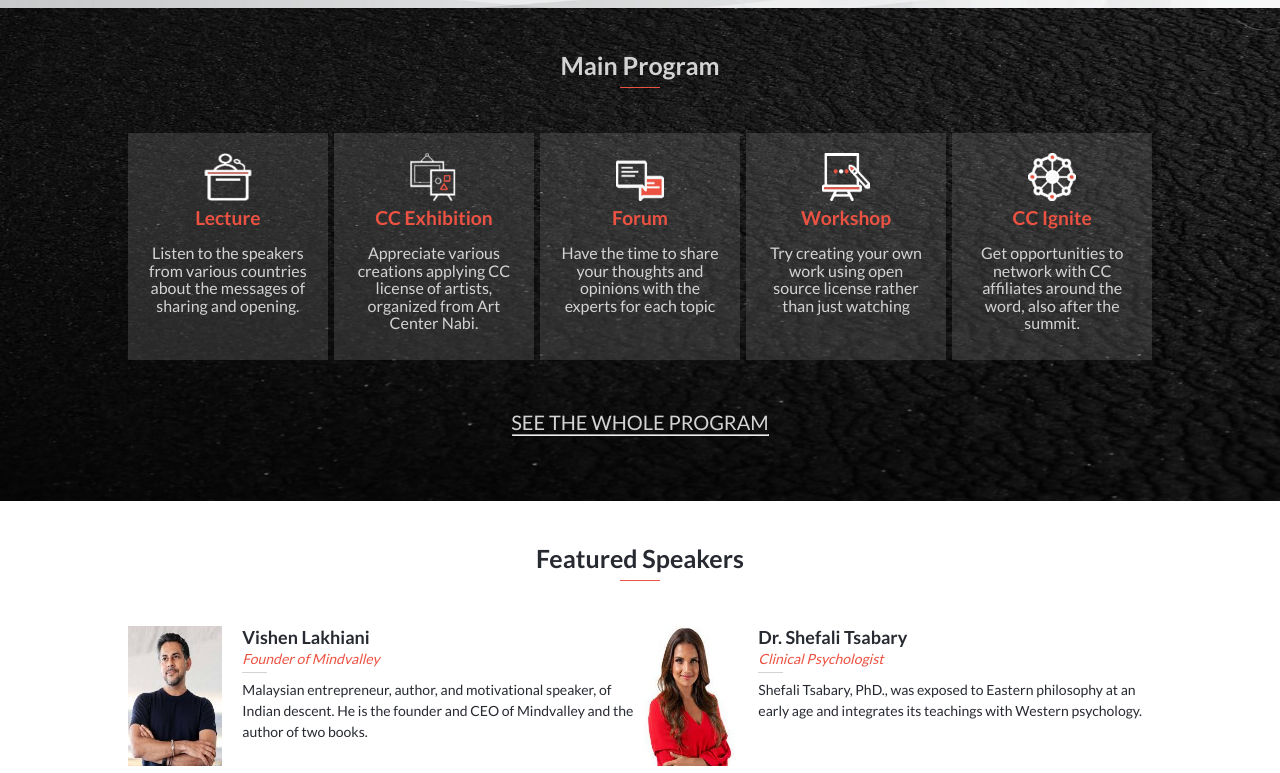
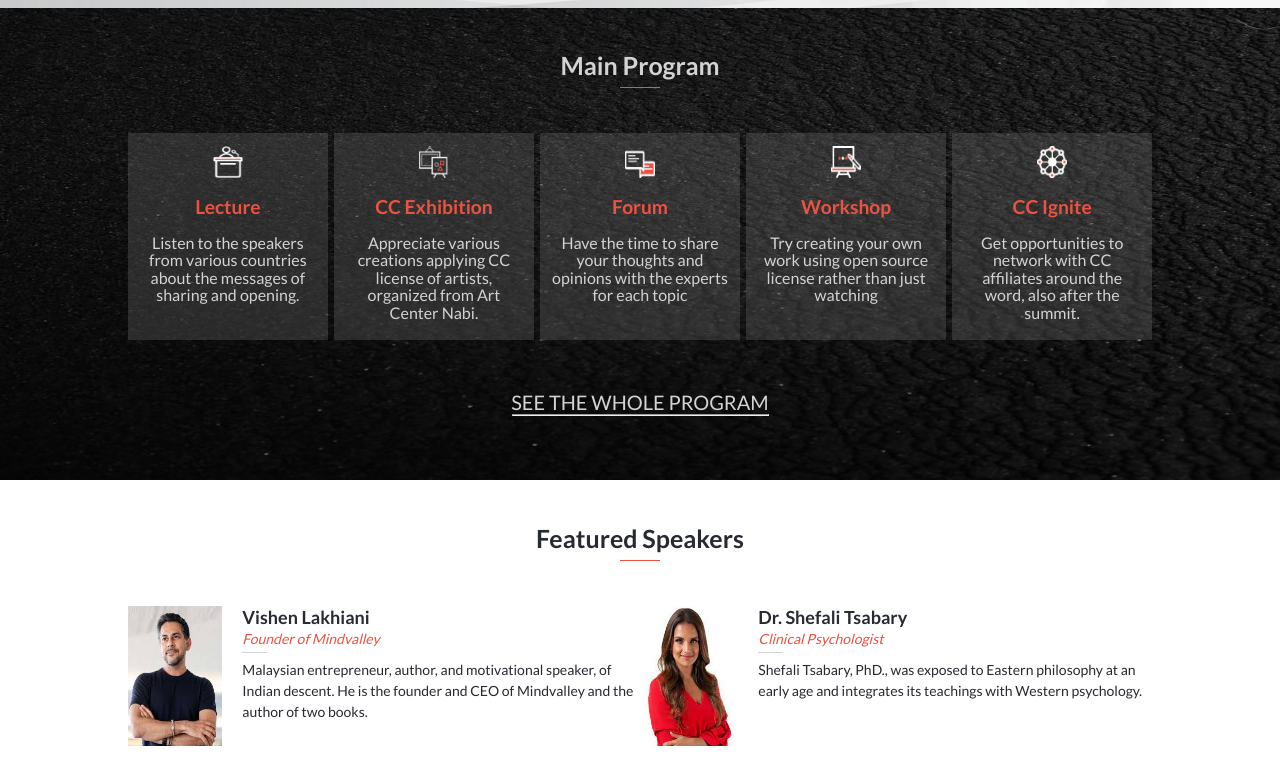
Before and after one commit to Sahar-AbdelSamad/MindvalleySummit, a plain HTML site: page index.html in a window 1280 px wide. Shown: the part 980-1753 px from the top of the page. Drawn offline with Linux system fonts and the light colour scheme.

Commit message:
Fix styling on mobile version

```diff
--- a/index.html
+++ b/index.html
@@ -109,7 +109,7 @@
     <footer class="container footer">
         <img class="logo-footer" src="https://a.storyblok.com/f/60579/x/185af974a6/mv-logo-horizontal-colour.svg"
             alt="mindvalley logo">
-        <small>2021 Creative Commons Mindvalley, Inc.<br>Some Rights Reserved.</small>
+        <small>2021 CC Mindvalley, Inc. Some Rights Reserved.</small>
     </footer>
 </body>
 
--- a/script.js
+++ b/script.js
@@ -12,7 +12,7 @@ const toggleMenu = () => {
   navigation.classList.toggle('menu');
   listItem.innerText = ('Home');
   listItem.href = ('index.html');
-  listItem.classList.add('homeA');
+  listItem.classList.add('home-a');
   listItem.classList.toggle('homeLink');
   home.appendChild(listItem);
   navUl.insertBefore(listItem, navUl.childNodes[0]);
--- a/styles/main.css
+++ b/styles/main.css
@@ -1,4 +1,4 @@
-@import url('https://fonts.googleapis.com/css2?family=Lato:wght@100;300;400;700&display=swap');
+@import url("https://fonts.googleapis.com/css2?family=Lato:wght@100;300;400;700&display=swap");
 
 /* Custom styles */
 
@@ -10,7 +10,7 @@
 
 body {
   color: #272a31;
-  font-family: "Lato", sans-serif;
+  font-family: Lato, sans-serif;
   font-weight: 400;
   background: #fff;
   line-height: 1.5rem;
@@ -71,6 +71,11 @@ li {
   width: 30%;
 }
 
+.footer small {
+  text-align: center;
+  font-size: 0.8rem;
+}
+
 /*
   ========================================
   Home
@@ -80,7 +85,7 @@ li {
 /* Section 1 */
 
 .section1 {
-  background: url(../images/home/background.jpg) no-repeat;
+  background: url("../images/home/background.jpg") no-repeat;
   background-size: 100% 100%;
   height: 100%;
   padding: 20vh 5%;
@@ -123,7 +128,7 @@ li {
 /* Main Program */
 
 .main-program {
-  background: url(../images/home/black-background.jpeg) no-repeat;
+  background: url("../images/home/black-background.jpeg") no-repeat;
   background-size: 100% 100%;
   color: #d3d3d3;
 }
@@ -137,13 +142,13 @@ li {
 
 .grid-item {
   display: grid;
-  grid-template-columns: 5% 23% 66%;
+  grid-template-columns: 8% 23% 66%;
   grid-template-rows: 1fr;
-  grid-column-gap: 10px;
+  grid-column-gap: 0.6rem;
   align-items: center;
   border: none;
-  background: rgba(116, 116, 116, 0.3);
-  padding: 20px;
+  background: rgb(116 116 116 / 30%);
+  padding: 0.6rem;
 }
 
 .grid-item:hover {
@@ -152,15 +157,19 @@ li {
 
 .grid-item h4 {
   color: #ec5242;
-  font-size: 20px;
+  font-size: 0.9rem;
   display: flex;
   justify-content: center;
   align-items: center;
 }
 
 .icon {
-  width: 2rem !important;
-  height: 3rem !important;
+  width: 30px;
+  margin: auto;
+}
+
+.grid-item p {
+  font-size: 1rem;
 }
 
 .program,
@@ -320,12 +329,12 @@ h3 {
 }
 
 .afest-events {
-  background: linear-gradient(rgba(202, 0, 0, 0.705), rgba(219, 0, 0, 0.89)), url(../images/about/a-fest.png);
+  background: linear-gradient(rgb(202 0 0 / 70.5%), rgb(219 0 0 / 89%)), url("../images/about/a-fest.png");
   margin: 35px auto 10px;
 }
 
 .univ-events {
-  background: linear-gradient(rgba(202, 0, 0, 0.705), rgba(219, 0, 0, 0.89)), url(../images/about/mindvalley-university.jpg);
+  background: linear-gradient(rgb(202 0 0 / 70.5%), rgb(219 0 0 / 89%)), url("../images/about/mindvalley-university.jpg");
 }
 
 .year {
@@ -401,7 +410,7 @@ h3 {
   .events {
     display: flex;
     gap: 20px;
-    margin: 45px auto 45px;
+    margin: 45px auto;
   }
 
   .afest-events {
@@ -429,7 +438,7 @@ h3 {
 
   .nav-mobile,
   .close,
-  .homeA {
+  .home-a {
     display: none;
   }
 
@@ -532,11 +541,11 @@ h3 {
 
   .grid-item {
     border: none;
-    background: rgba(116, 116, 116, 0.3);
+    background: rgb(116 116 116 / 30%);
     font-size: 1rem;
     display: grid;
     grid-template-columns: 1fr;
-    grid-template-rows: 20% 10% 60%;
+    grid-template-rows: 20% 10% 61%;
     align-items: center;
     gap: 5%;
     line-height: 1.1;
@@ -551,12 +560,12 @@ h3 {
   }
 
   .icon {
-    width: 3rem !important;
+    height: 2rem !important;
     margin: auto;
   }
 
   .grid-item p {
-    margin-top: 1rem;
+    margin: 1rem 0;
     align-self: flex-start;
   }
 
```
Also changed, not shown: about.html (+1 -1 lines).
